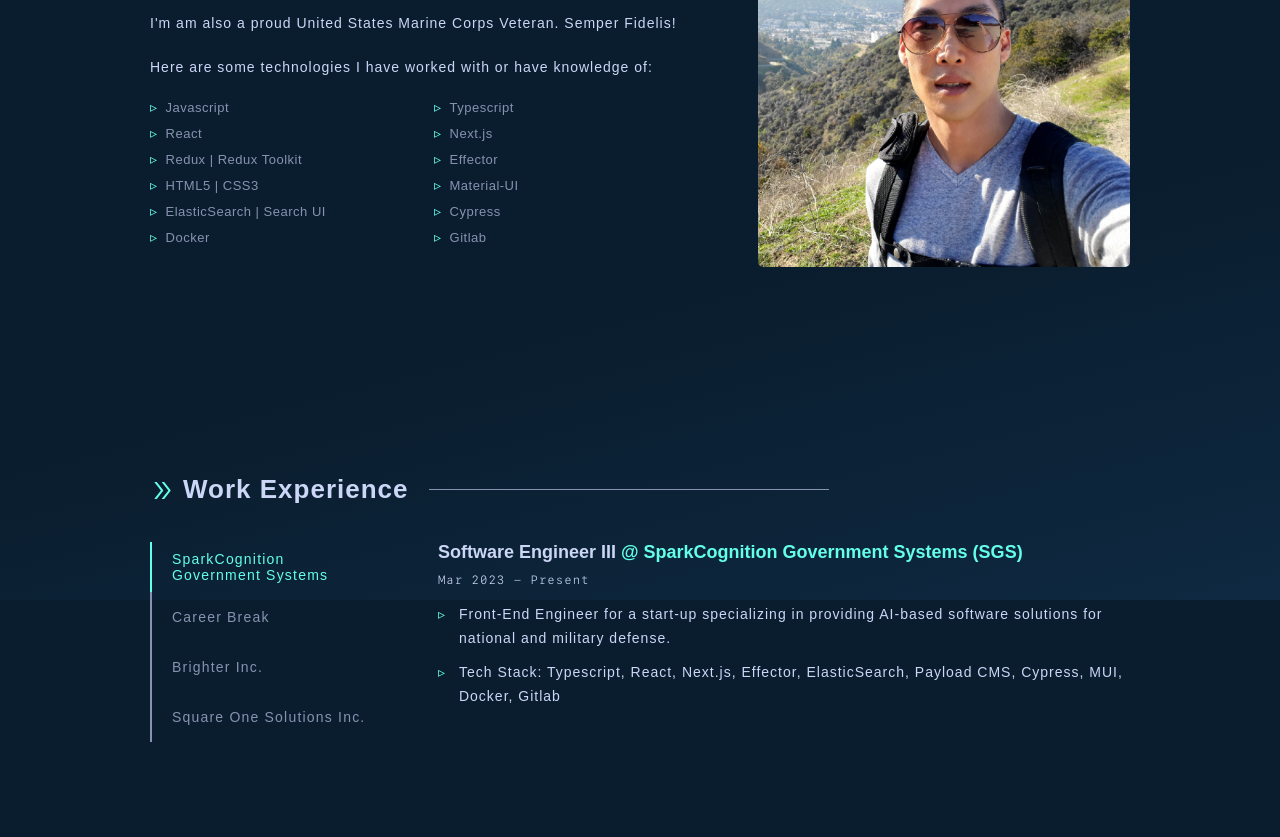
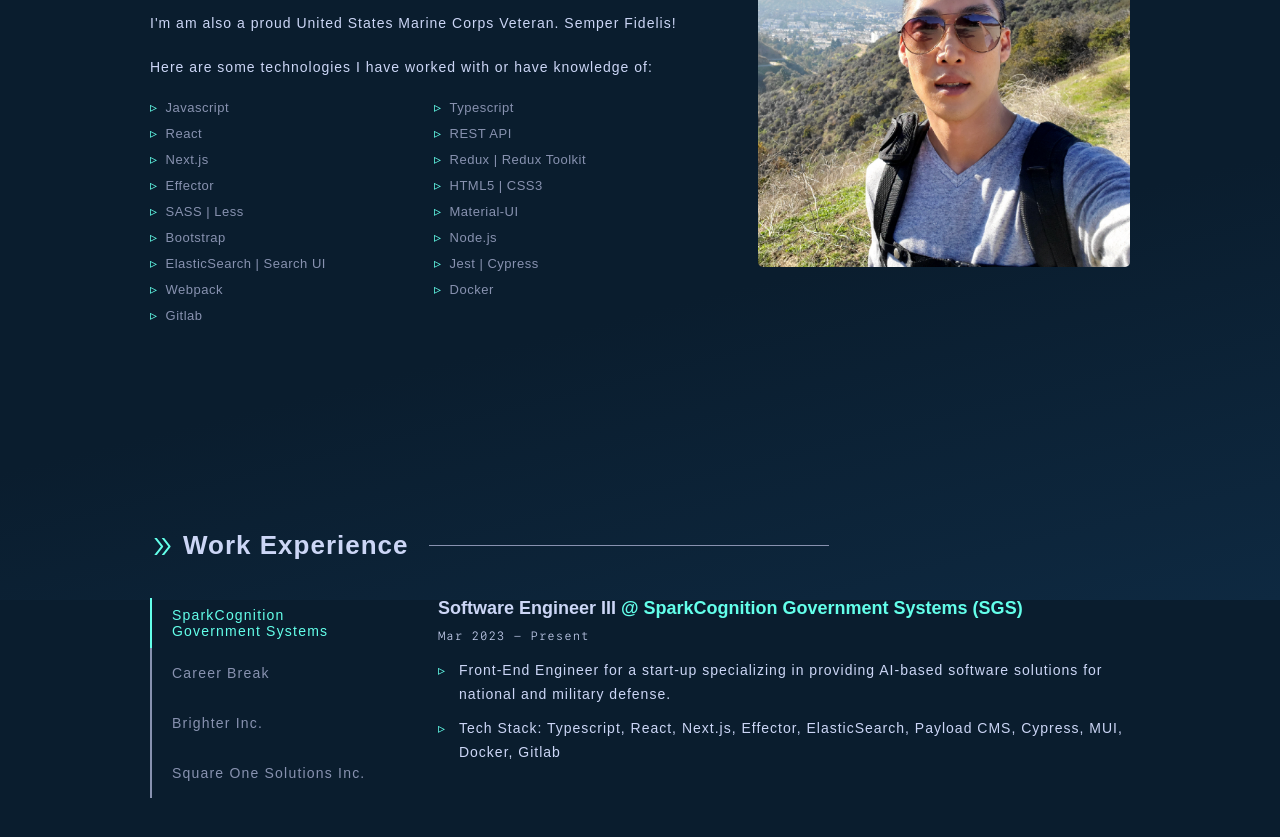
Before and after one commit to TPSReports80/portfolio, a React (Create React App) app: page / in a window 1280 px wide. Shown: the part 1000-1837 px from the top of the page. Built offline with nearby package versions, Linux system fonts and the light colour scheme; a web font is replaced by a local one.

Commit message:
updated resume

```diff
--- a/src/components/About/index.js
+++ b/src/components/About/index.js
@@ -44,13 +44,18 @@ const About = () => {
             <TechItem>Javascript</TechItem>
             <TechItem>Typescript</TechItem>
             <TechItem>React</TechItem>
+            <TechItem>REST API</TechItem>
             <TechItem>Next.js</TechItem>
             <TechItem>Redux | Redux Toolkit</TechItem>
             <TechItem>Effector</TechItem>
             <TechItem>HTML5 | CSS3</TechItem>
+            <TechItem>SASS | Less</TechItem>
             <TechItem>Material-UI</TechItem>
+            <TechItem>Bootstrap</TechItem>
+            <TechItem>Node.js</TechItem>
             <TechItem>ElasticSearch | Search UI</TechItem>
-            <TechItem>Cypress</TechItem>
+            <TechItem>Jest | Cypress</TechItem>
+            <TechItem>Webpack</TechItem>
             <TechItem>Docker</TechItem>
             <TechItem>Gitlab</TechItem>
           </TechList>
```
Also changed, not shown: 2 other files (tests, documents, lock files or other folders).
